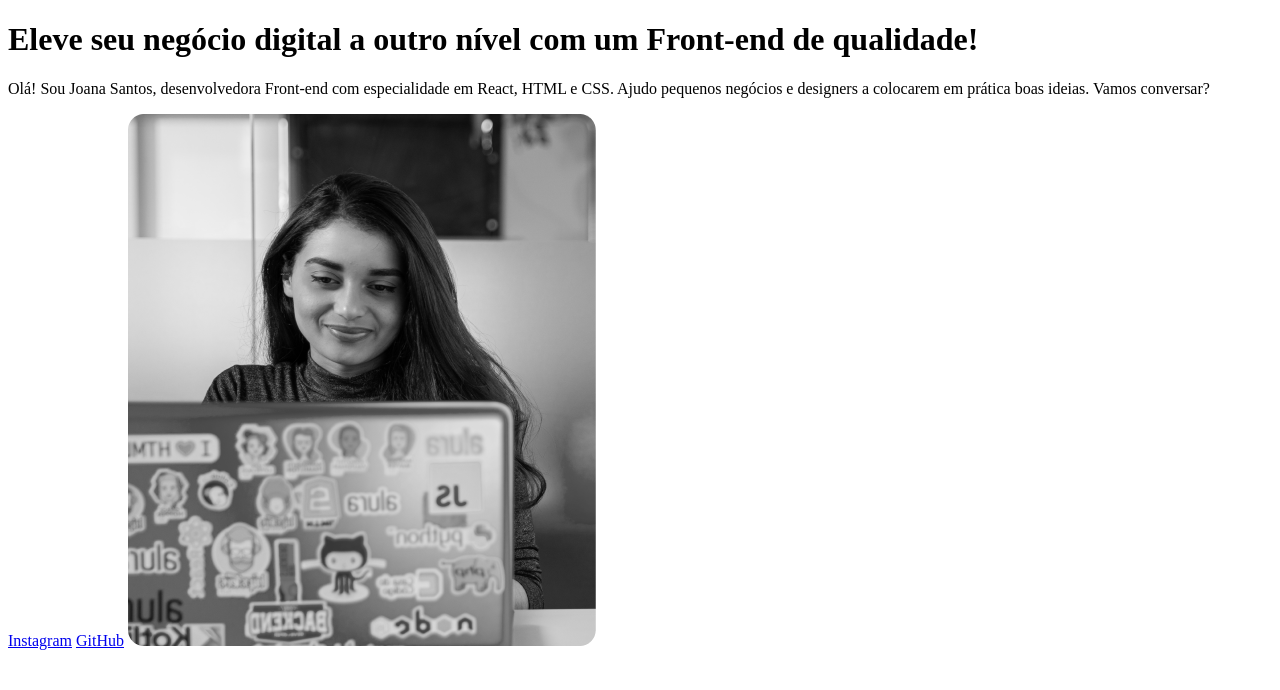
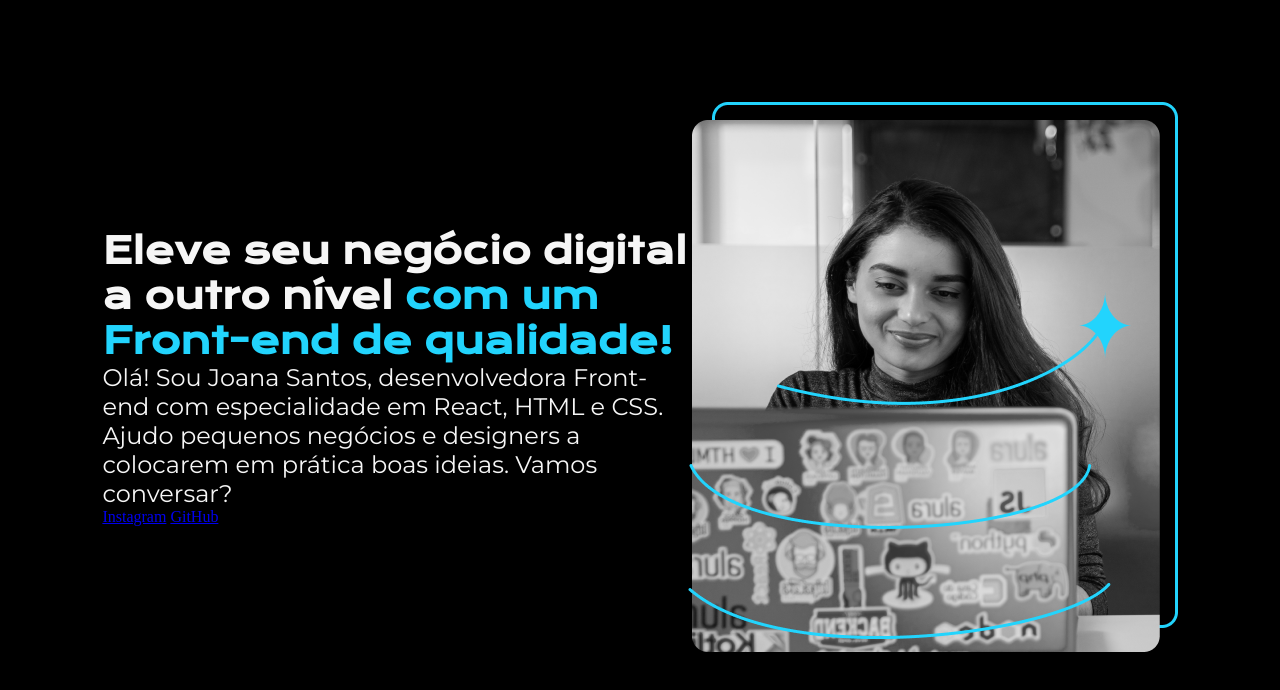
Before and after one commit to markeka47/portfolio, a plain HTML site: page index.html in a window 1280 px wide. Drawn offline with nearby package versions, Linux system fonts and the light colour scheme.

Commit message:
atualizar site

```diff
--- a/index.html
+++ b/index.html
@@ -3,16 +3,19 @@
 <head>
   <meta charset="UTF-8">
   <meta name="viewport" content="width=device-width, initial-scale=1.0">
+  <link rel="stylesheet" href="/style.css">
   <title>Portfólio Profissional</title>
 </head>
 <body>
   <header></header>
-  <main>
-    <h1>Eleve seu negócio digital a outro nível <span>com um Front-end de qualidade!</span></h1>
-    <p>Olá! Sou Joana Santos, desenvolvedora Front-end com especialidade em React, HTML e CSS. Ajudo pequenos negócios e designers a colocarem em prática boas ideias. Vamos conversar?</p>
-    <a href="https://instagram.com">Instagram</a>
-    <a href="https://github.com">GitHub</a>
-    <img src="/images/Rectangle 47.png" alt="Imagem do profissional Front-end">
+  <main class="apresentacao">
+    <section class="apresentacao__conteudo">
+      <h1 class="apresentacao__titulo">Eleve seu negócio digital a outro nível <span class="letraAzul">com um Front-end de qualidade!</span></h1>
+      <p class="apresentacao__paragrafo">Olá! Sou Joana Santos, desenvolvedora Front-end com especialidade em React, HTML e CSS. Ajudo pequenos negócios e designers a colocarem em prática boas ideias. Vamos conversar?</p>
+      <a href="https://instagram.com">Instagram</a>
+      <a href="https://github.com">GitHub</a>
+    </section>
+    <img src="/images/Imagem.png" alt="Imagem do profissional Front-end">
   </main>
   <footer></footer>
 </body>
--- /dev/null
+++ b/style.css
@@ -0,0 +1,39 @@
+@import url('https://fonts.googleapis.com/css2?family=Krona+One&display=swap');
+@import url('https://fonts.googleapis.com/css2?family=Montserrat:ital@0;1&display=swap');
+/* forma de aplicar reset css sem arquivo externo */
+* {
+  margin: 0;
+  padding: 0;
+}
+
+body {
+  height: 100vh;
+  box-sizing: border-box;
+  background-color: #000000;
+  color: #f6f6f6;
+}
+
+.letraAzul {
+  color: #22D4FD;
+}
+
+.apresentacao {
+  margin: 8%;
+  display: flex;
+  align-items: center;
+  justify-content: space-between;
+}
+
+.apresentacao__conteudo {
+  width: 615px;
+}
+
+.apresentacao__titulo {
+  font-family: "Krona One", serif;
+  font-size: 36px;
+}
+
+.apresentacao__paragrafo {
+  font-family: "Montserrat", serif;
+  font-size: 24px;
+}
```
Also changed, not shown: images/Imagem.png (added).
